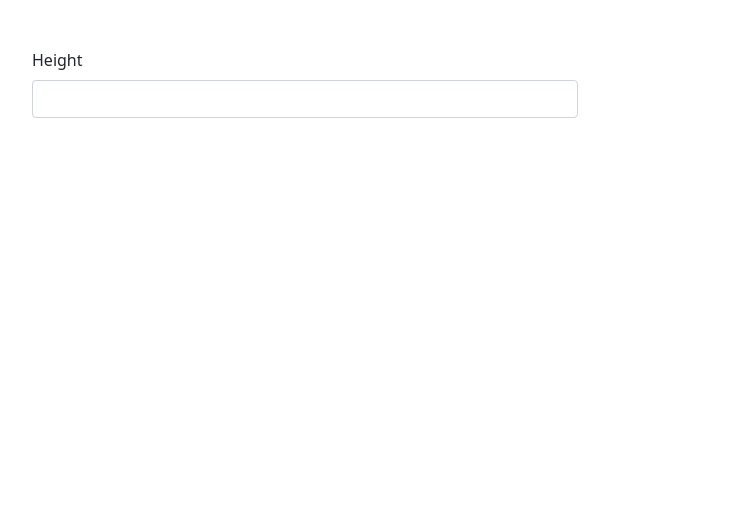
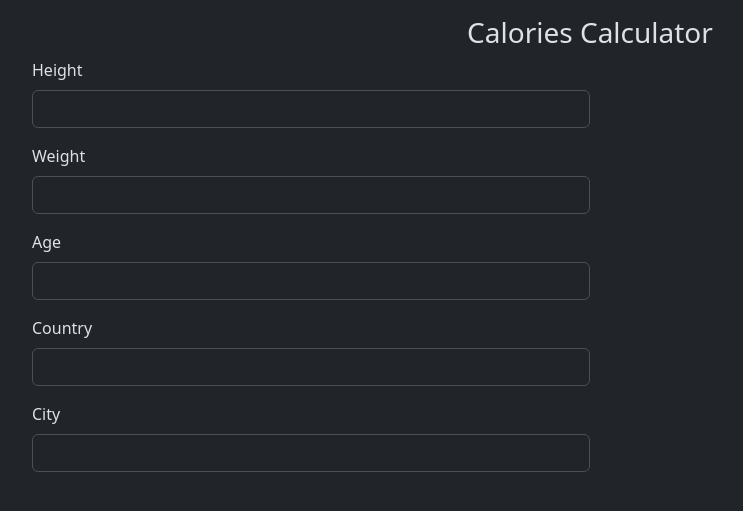
Before and after one commit to philipkogel/calorie-calculator, a Flask app: page / in a window 1280 px wide. Before the commit the part shown is almost empty. Shown: the top 511 px of the page, without its empty margins (50-793 px from the left). Run offline with Flask 2, Linux system fonts and the light colour scheme.

Commit message:
feat(CaloriesForm): all form inputs added, new boostrap version and dark mode implemented

```diff
--- a/app/templates/index.html
+++ b/app/templates/index.html
@@ -1,27 +1,45 @@
 <!doctype html>
-<html lang="en">
+<html lang="en" data-bs-theme="dark">
   <head>
       <title>Calorie Calculator App</title>
 
       <!-- Bootstrap CSS -->
-    <link href="https://cdn.jsdelivr.net/npm/bootstrap@5.0.2/dist/css/bootstrap.min.css" rel="stylesheet">
+      <link href="https://cdn.jsdelivr.net/npm/bootstrap@5.3.0-alpha1/dist/css/bootstrap.min.css" rel="stylesheet">
+
   </head>
   <body>
     <div class="container">
-        <div class="row mt-5">
-            <div class="col-6">
-                  <div class="mb-3">
-                    <label for="height" class="form-label">{{calories_form.height.label}}</label>
-                    {{ calories_form.height(class="form-control", type="number") }}
+        <div class="row mt-3">
+            <h3 class="text-center">Calories Calculator</h3>
+            <form>
+                <div class="col-6">
+                    <div class="mb-3">
+                        <label for="height" class="form-label">{{calories_form.height.label}}</label>
+                        {{ calories_form.height(class="form-control", type="number") }}
+                    </div>
+                    <div class="mb-3">
+                        <label for="weight" class="form-label">{{calories_form.weight.label}}</label>
+                        {{ calories_form.weight(class="form-control", type="number") }}
+                    </div>
+                    <div class="mb-3">
+                        <label for="age" class="form-label">{{calories_form.age.label}}</label>
+                        {{ calories_form.weight(class="form-control", type="number") }}
+                    </div>
+                    <div class="mb-3">
+                        <label for="country" class="form-label">{{calories_form.country.label}}</label>
+                        {{ calories_form.weight(class="form-control", type="text") }}
+                    </div>
+                    <div class="mb-3">
+                        <label for="city" class="form-label">{{calories_form.city.label}}</label>
+                        {{ calories_form.weight(class="form-control", type="text") }}
+                    </div>
                 </div>
-                <form>
-                </form>
-            </div>
+            </form>
         </div>
     </div>
 
     <!-- Bootstrap Javascripts -->
-    <script src="https://cdn.jsdelivr.net/npm/bootstrap@5.0.2/dist/js/bootstrap.bundle.min.js"></script>
+    <script src="https://cdn.jsdelivr.net/npm/bootstrap@5.3.0-alpha1/dist/js/bootstrap.bundle.min.js"></script>
 
   </body>
 </html>
```
